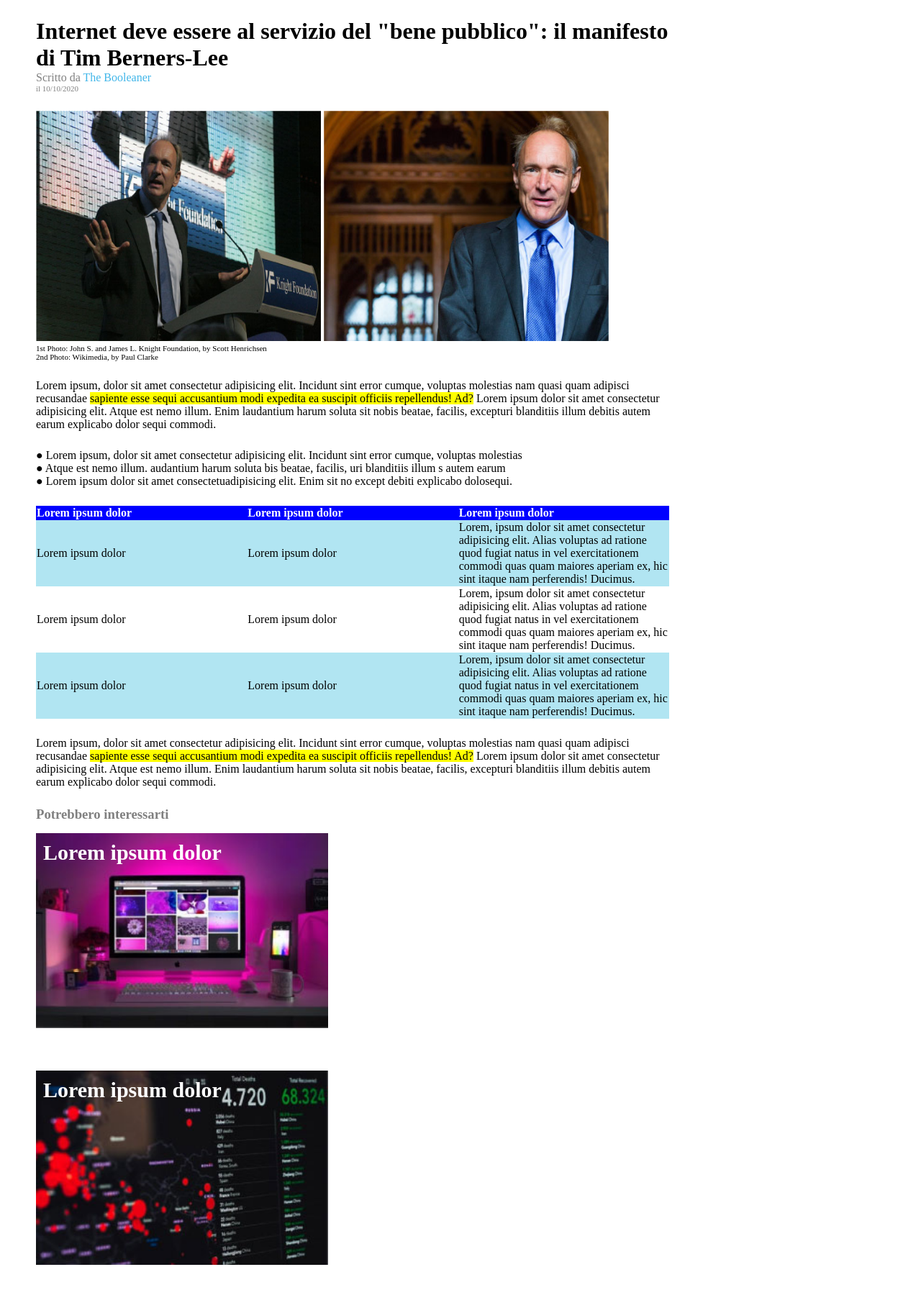
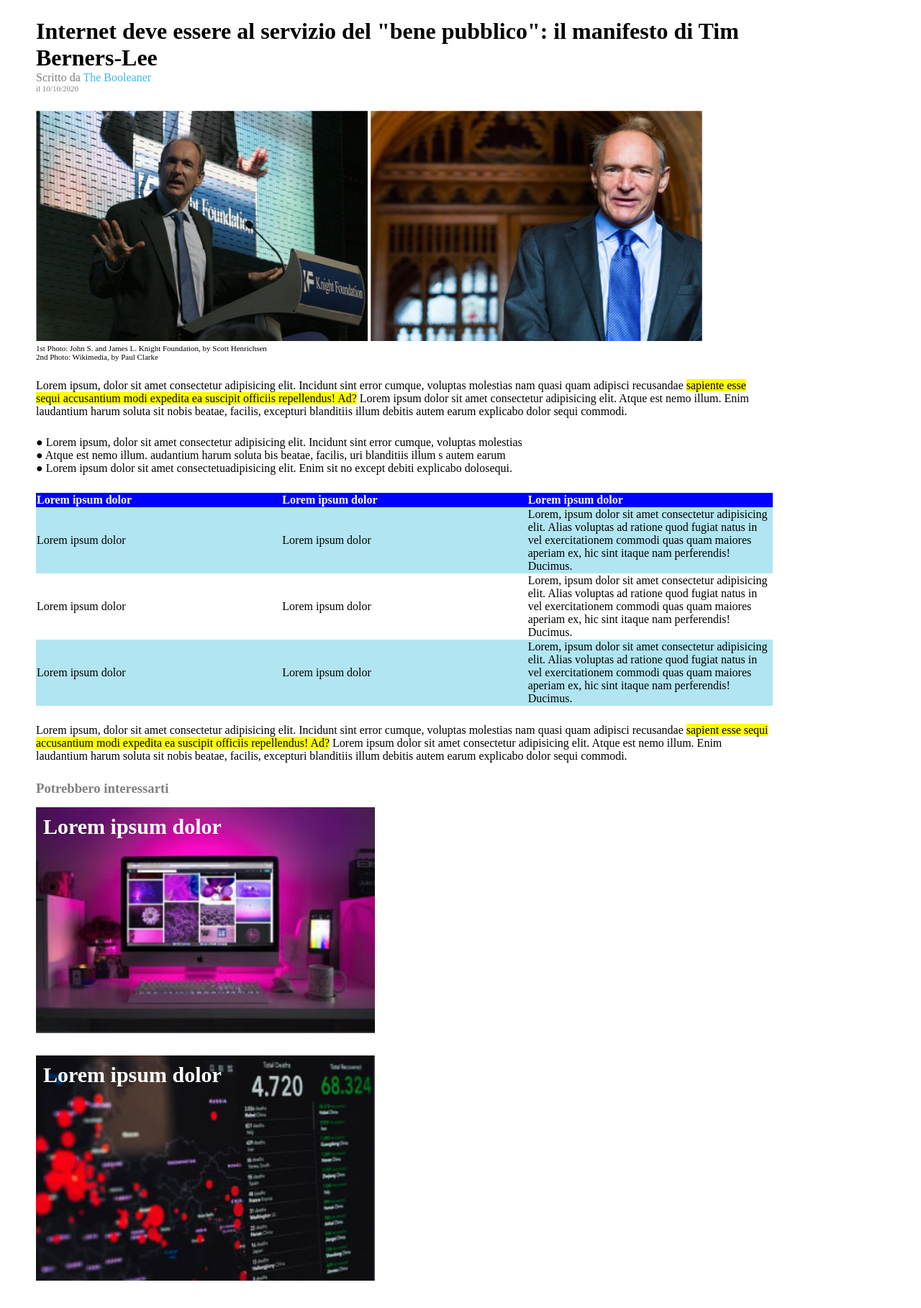
Before and after one commit to Steferre/html-css-booleaner, a plain HTML site: page index.html in a window 1280 px wide. Shown: the part 55-1873 px from the top of the page at 72% size. Drawn offline with Linux system fonts and the light colour scheme.

Commit message:
modifiche dopo correzione in classe

```diff
--- a/index.html
+++ b/index.html
@@ -33,8 +33,8 @@
             </p>
             <!--inserimento foto-->
             <div class='photobook'>
-               <img class='photo-1' src="tim-1.jpg" alt="Tim Berners-Lee ad un congresso"></img>
-               <img class='photo-2' src="tim-2.jpg" alt="primo piano di Tim Berners-Lee"></img>
+               <img class='photo' src="tim-1.jpg" alt="Tim Berners-Lee ad un congresso"></img>
+               <img class='photo' src="tim-2.jpg" alt="primo piano di Tim Berners-Lee"></img>
             </div>
             <p class='didascalie'>
                 1st Photo: John S. and James L. Knight Foundation, by Scott Henrichsen <br> 2nd Photo: Wikimedia, by Paul Clarke
@@ -149,7 +149,7 @@
                 elit. Incidunt sint error
                 cumque, voluptas molestias
                 nam quasi quam adipisci
-                recusandae <span class='evidenziato'>sapiente
+                recusandae <span class='evidenziato'>sapient
                 esse sequi accusantium modi
                 expedita ea suscipit
                 officiis repellendus! Ad?</span>
@@ -172,10 +172,10 @@
         <h3 class='subtitle'>
             Potrebbero interessarti
         </h3>
-        <div class='monitor' >
+        <div id='monitor' class='ext-link' >
             <strong>Lorem ipsum dolor</strong>
         </div>
-        <div class='graph'>
+        <div id='graph' class='ext-link'>
             <strong>Lorem ipsum dolor</strong>
         </div>
 
--- a/style.css
+++ b/style.css
@@ -17,7 +17,7 @@ header {
 }
 
 .container {
-    width: 110vh;
+    width: 80%;
     padding-left: 50px;
     padding-top: 25px;
 }
@@ -36,21 +36,7 @@ header {
     font-size: 11px;
 }
 
-.photo-1 {
-    display: inline-block;
-    background-image:url(tim-1.jpg);
-    background-size: contain;
-    background-repeat: no-repeat;
-    width: 45%;
-    height: 40vh;
-    margin-top: 25px;
-}
-
-.photo-2 {
-    display: inline-block;
-    background-image:url(tim-2.jpg);
-    background-size: contain;
-    background-repeat: no-repeat;
+.photo {
     width: 45%;
     height: 40vh;
     margin-top: 25px;
@@ -88,27 +74,25 @@ table {
      width: 30%;
 }
 
-.monitor {
+#monitor {
     background-image: url(monitor.jpg);
     background-size: contain;
     background-repeat: no-repeat;
+}
+
+#graph {
+    background-image: url(graph.jpg);
+    background-size: contain;
+    background-repeat: no-repeat;
+}
+
+.ext-link {
     width: 45%;
     height: 40vh;
     color: #ffffff;
     font-size: 30px;
     margin-top: 15px;
+    margin-bottom: 15px;
     padding-left: 10px;
     padding-top: 10px;
 }
-
-.graph {
-    background-image: url(graph.jpg);
-    background-size: contain;
-    background-repeat: no-repeat;
-    width: 45%;
-    height: 40vh;
-    color: #ffffff;
-    font-size: 30px;
-    padding-left: 10px;
-    padding-top: 10px;
-}
```
